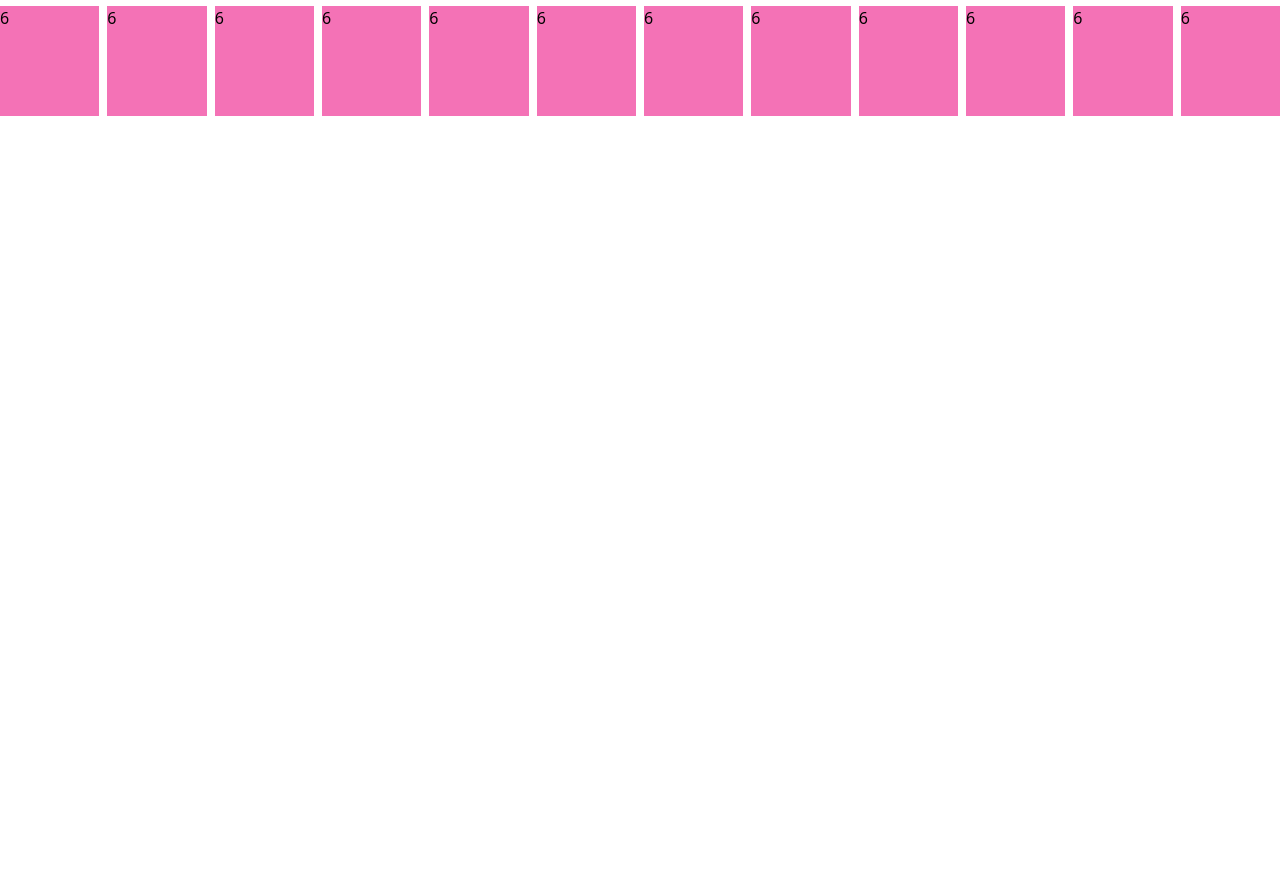
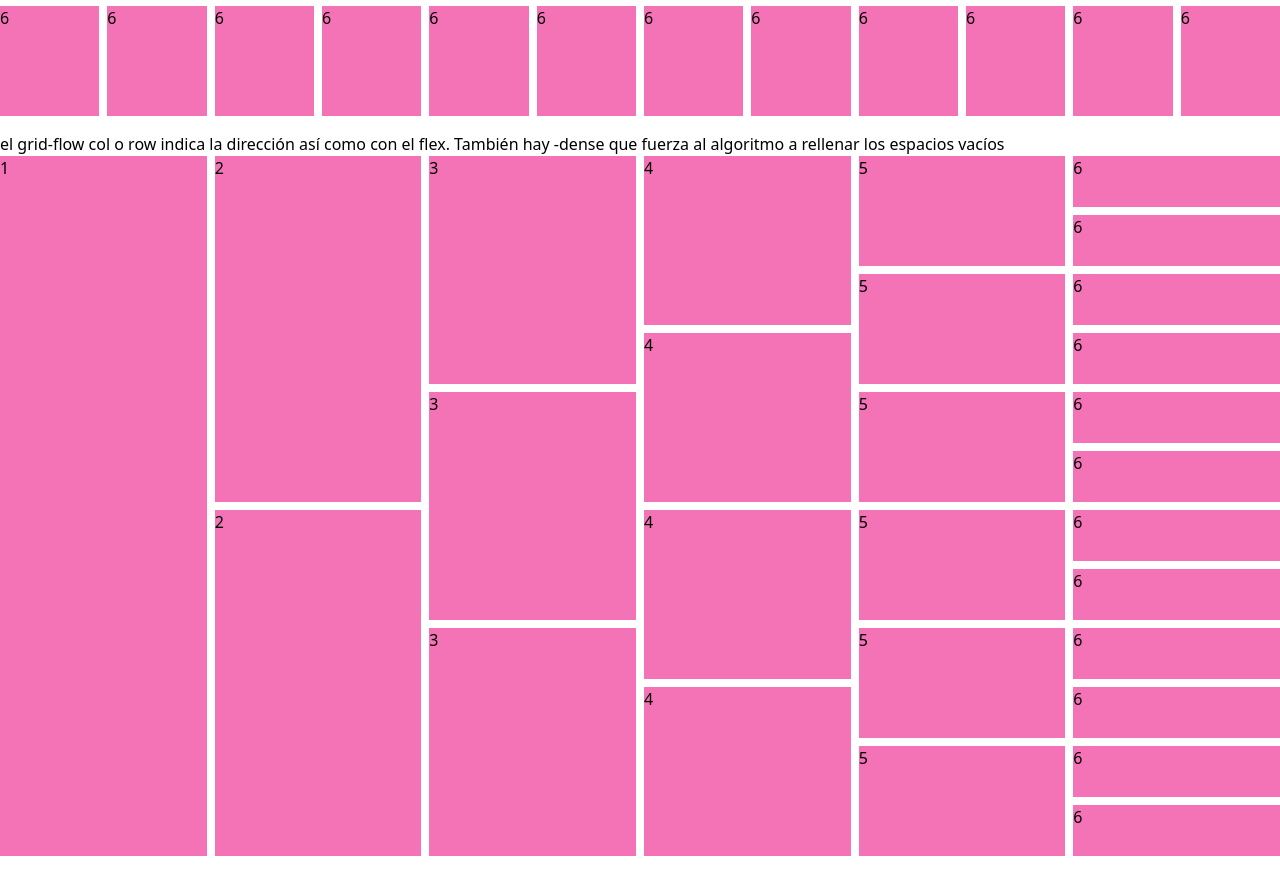
Before and after one commit to deglan-rivas/ud-tailwind-clonBootstrap, a React (Vite) app: page / in a window 1280 px wide. Shown: the part 4324-5196 px from the top of the page. Before the commit the page ends 4456 px from the top, so only its background shows below. Built offline with nearby package versions, Linux system fonts and the light colour scheme.

Commit message:
[ADD] layout 4 y 5

```diff
--- a/src/components/grid/Grid6.jsx
+++ b/src/components/grid/Grid6.jsx
@@ -39,6 +39,38 @@ const Grid6 = () => {
         <div className="bg-pink-400 col-span-1">6</div>
         <div className="bg-pink-400 col-span-1">6</div>
       </div>
+
+      <p>el grid-flow col o row indica la dirección así como con el flex. También hay -dense que fuerza al algoritmo a rellenar los espacios vacíos</p>
+      <div className="bg-white h-[700px] grid grid-cols-6 grid-rows-12 grid-flow-col gap-2 mb-4">
+        <div className="bg-pink-400 row-span-12">1</div>
+        <div className="bg-pink-400 row-span-6">2</div>
+        <div className="bg-pink-400 row-span-6">2</div>
+        <div className="bg-pink-400 row-span-4">3</div>
+        <div className="bg-pink-400 row-span-4">3</div>
+        <div className="bg-pink-400 row-span-4">3</div>
+        <div className="bg-pink-400 row-span-3">4</div>
+        <div className="bg-pink-400 row-span-3">4</div>
+        <div className="bg-pink-400 row-span-3">4</div>
+        <div className="bg-pink-400 row-span-3">4</div>
+        <div className="bg-pink-400 row-span-2">5</div>
+        <div className="bg-pink-400 row-span-2">5</div>
+        <div className="bg-pink-400 row-span-2">5</div>
+        <div className="bg-pink-400 row-span-2">5</div>
+        <div className="bg-pink-400 row-span-2">5</div>
+        <div className="bg-pink-400 row-span-2">5</div>
+        <div className="bg-pink-400 row-span-1">6</div>
+        <div className="bg-pink-400 row-span-1">6</div>
+        <div className="bg-pink-400 row-span-1">6</div>
+        <div className="bg-pink-400 row-span-1">6</div>
+        <div className="bg-pink-400 row-span-1">6</div>
+        <div className="bg-pink-400 row-span-1">6</div>
+        <div className="bg-pink-400 row-span-1">6</div>
+        <div className="bg-pink-400 row-span-1">6</div>
+        <div className="bg-pink-400 row-span-1">6</div>
+        <div className="bg-pink-400 row-span-1">6</div>
+        <div className="bg-pink-400 row-span-1">6</div>
+        <div className="bg-pink-400 row-span-1">6</div>
+      </div>
     </div>
   )
 }
```
